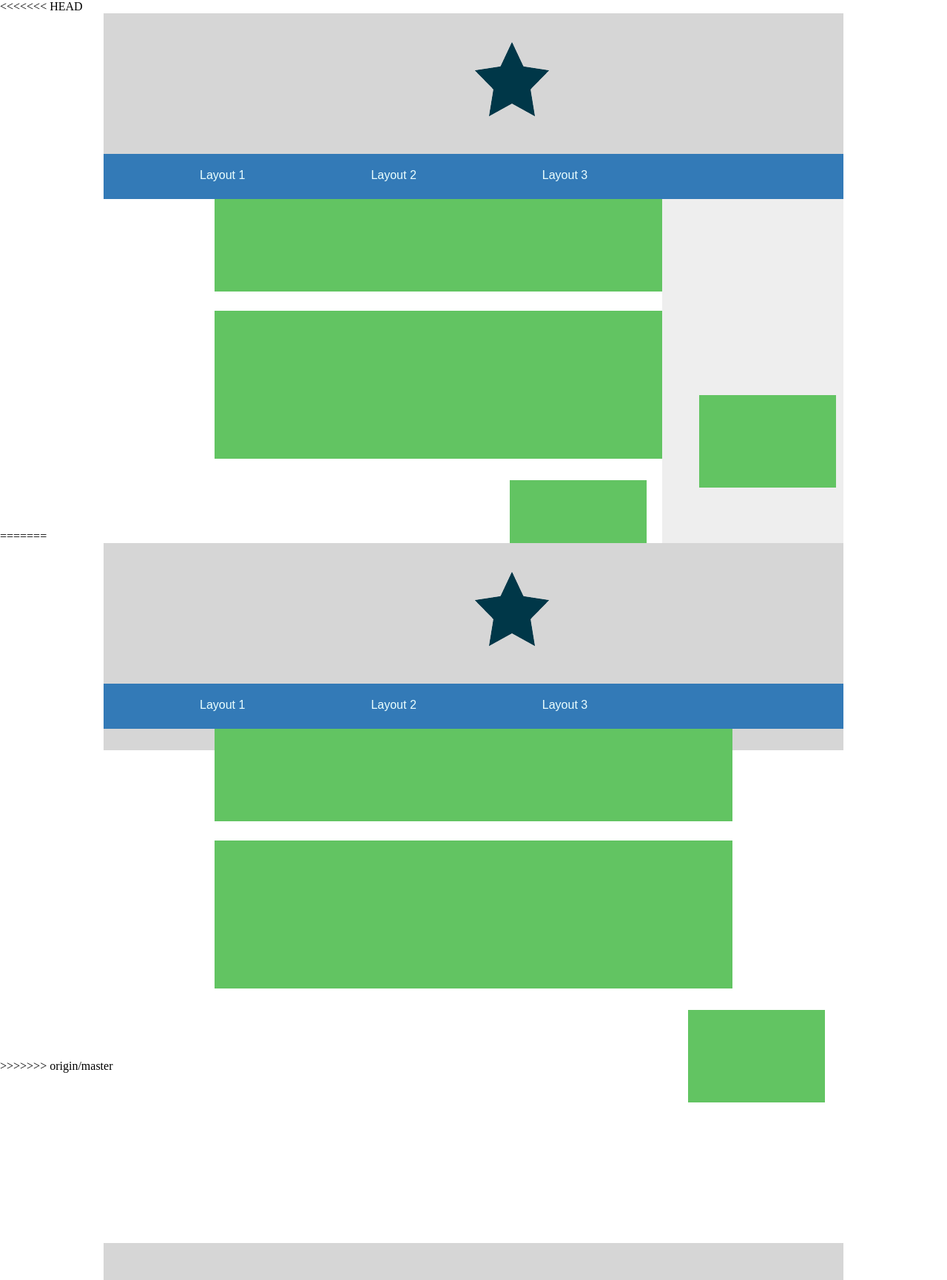
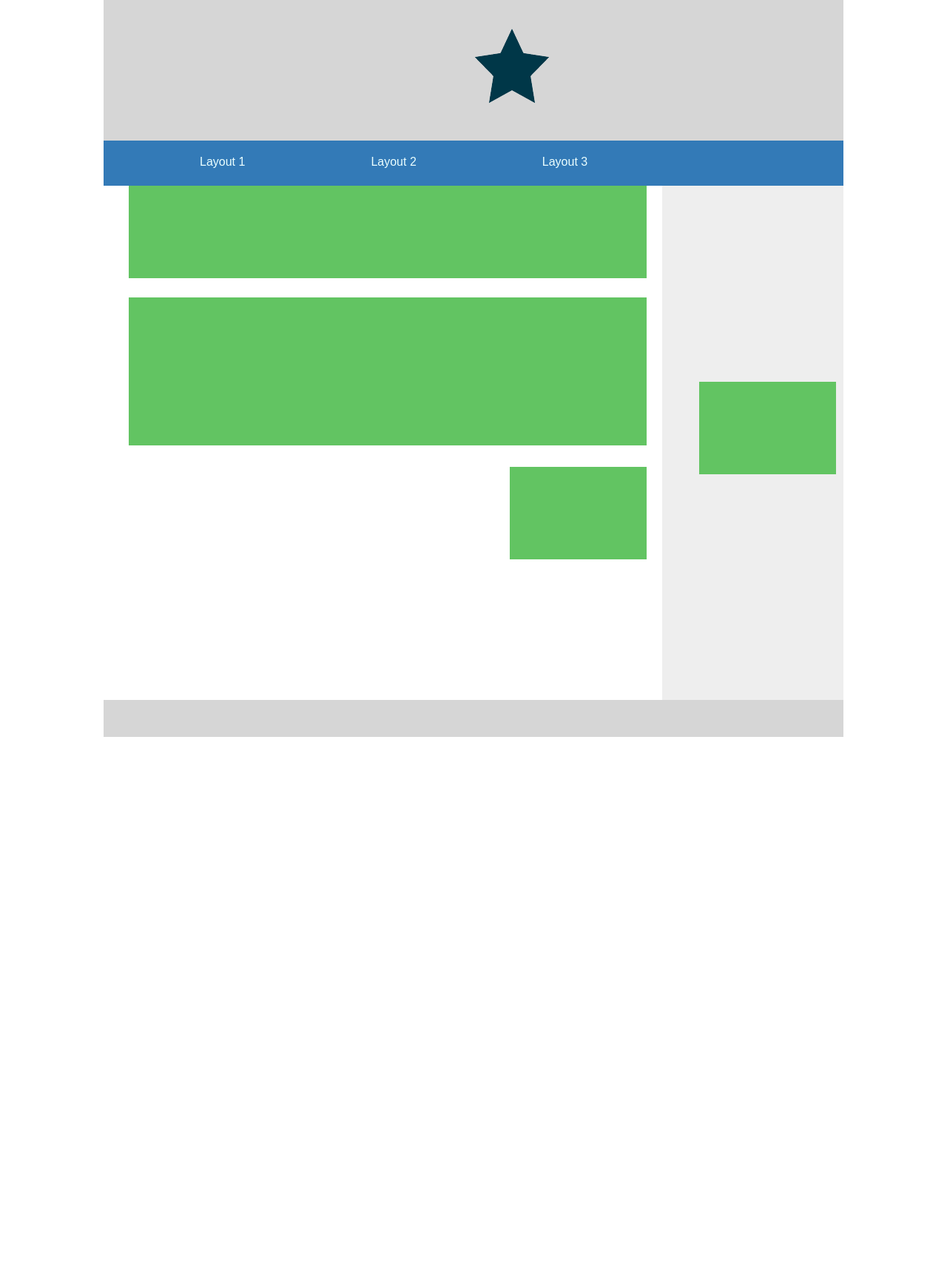
Before and after one commit to Talhashahar/Web-Ex2, a plain HTML site: page index.html in a window 1280 px wide. Shown: the whole page at 74% size. After the commit the page ends 996 px from the top, so only its background shows below. Drawn offline with Linux system fonts and the light colour scheme.

Commit message:
fixed aside

```diff
--- a/includes/style.css
+++ b/includes/style.css
@@ -123,22 +123,34 @@ header {
 
 /* elements */
 
+#sectionspace{
+    display:inline-block;
+    margin-top:100px;
+    vertical-align:top;
+}
+
 #ElmFirst{
     width: 700px;
     height: 125px;
     margin: 0 auto;
     margin-top: 0px;
     background-color: #62c462;
-    margin-left:auto;
+    margin-right: 25px;
+    float: right;
+
 }
+
 #ElmSecond{
     width: 700px;
     height: 200px;
     margin: 0 auto;
     margin-top: 26px;
     background-color: #62c462;
-    margin-left:auto;
+    margin-right: 25px;
+    float: right;
+
 }
+
 #ElmThird{
     width: 185px;
     height: 125px;
@@ -146,6 +158,6 @@ header {
     margin-top: 29px;
     background-color: #62c462;
     margin-right: 25px;
-    margin-left:auto;
+
     /* git shits*/
 }
--- a/index.html
+++ b/index.html
@@ -1,4 +1,4 @@
-<<<<<<< HEAD
+
 <!DOCTYPE html>
 <html lang="en">
 <head>
@@ -26,6 +26,7 @@
             <aside>
                 <p></p>
             </aside>
+            <section id="sectionspace"></section>
             <section id="ElmFirst"></section>
             <section id="ElmSecond"></section>
             <section id="ElmThird"></section>
@@ -33,39 +34,3 @@
         <footer></footer>
     </div>
 </body>
-=======
-<!DOCTYPE html>
-<html lang="en">
-<head>
-    <meta charset="UTF-8">
-    <head>
-        <title>Tal Hashahar - Ex2</title>
-        <link href="https://fonts.googleapis.com/css?family=Barlow+Condensed|Oswald" rel="stylesheet">
-        <link rel="stylesheet" href="includes/style.css">
-    </head>
-</head>
-<body id="layoutFirst">
-    <div class="wrapper">
-        <header>
-            <a href="=index.html" class="logo"></a>
-        </header>
-        <nav>
-            <ul>
-                <li><a herf="#">Layout 1</a></li>
-                <li><a href="layout2.html">Layout 2</a></li>
-                <li><a href="#">Layout 3</a></li>
-            </ul>
-        </nav>
-
-        <main>
-            <section id="ElmFirst"></section>
-            <section id="ElmSecond"></section>
-            <section id="ElmThird"></section>
-
-
-        </main>
-        <footer></footer>
-    </div>
-</body>
->>>>>>> origin/master
-</html>
```
